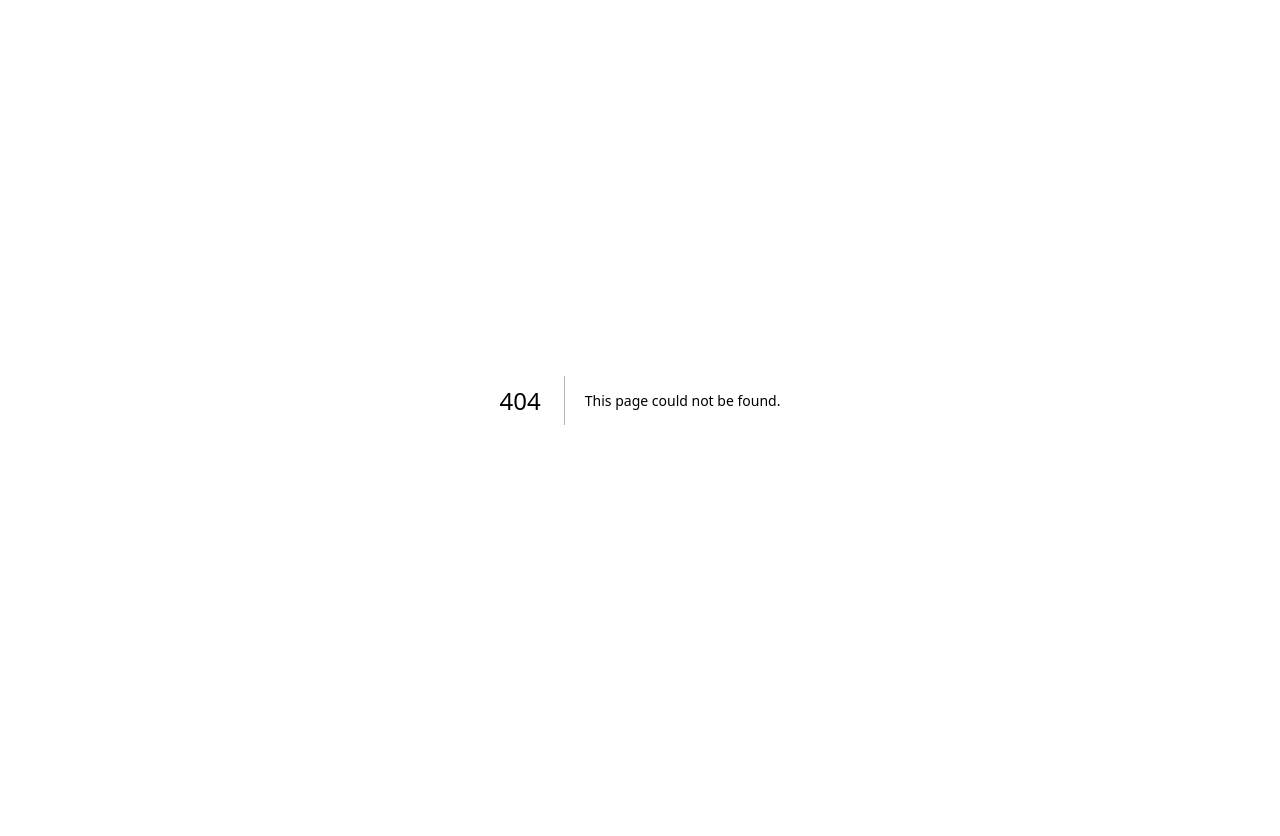
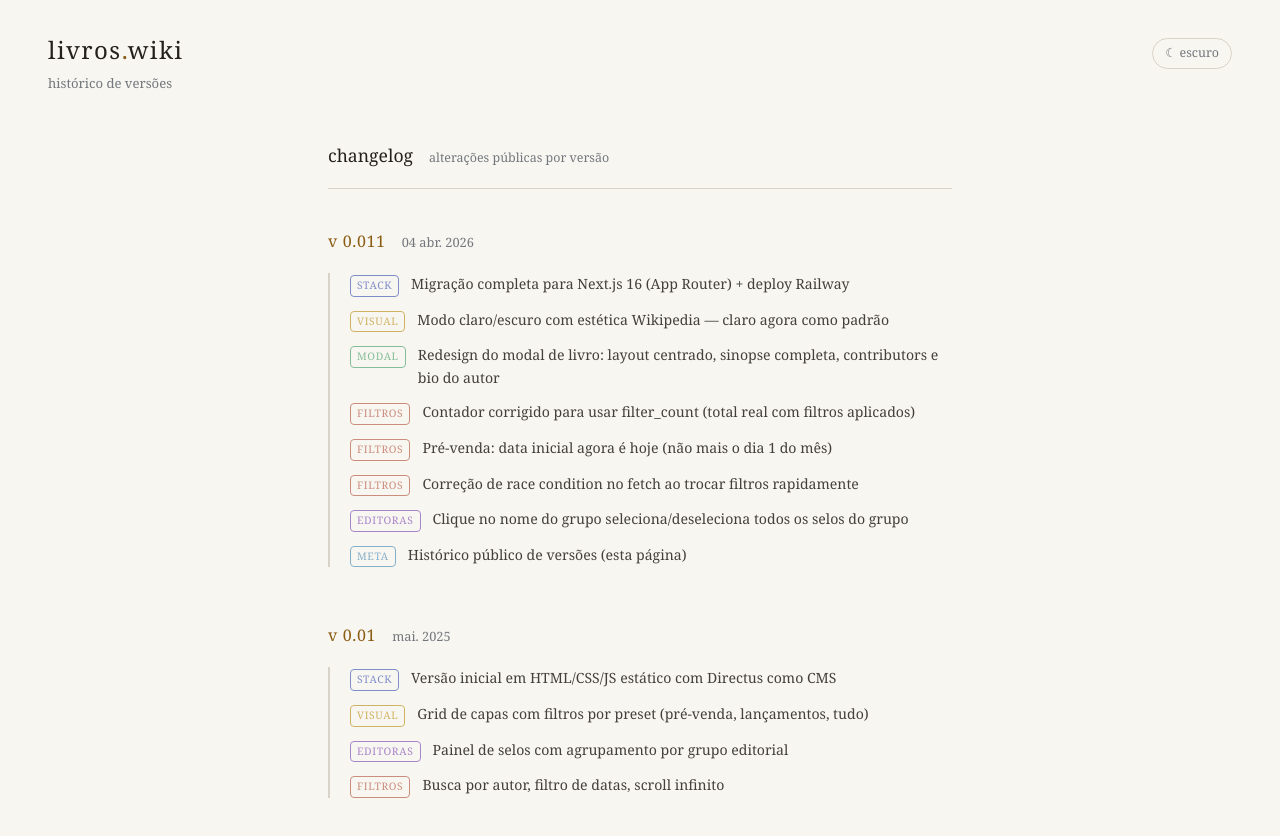
Before and after one commit to dlameira/livros-wiki-next, a Next.js app: page /changelog in a window 1280 px wide. Before the commit this address had no page. Shown: the top 836 px of the page. Before the commit the page ends 800 px from the top, so only its background shows below. Built offline with nearby package versions, Linux system fonts and the light colour scheme.

Commit message:
Light mode default; v0.011; página /changelog com histórico público

```diff
--- /dev/null
+++ b/src/app/changelog/page.tsx
@@ -0,0 +1,113 @@
+'use client'
+
+import { useEffect, useState } from 'react'
+import Link from 'next/link'
+
+const VERSIONS = [
+  {
+    versao: '0.011',
+    data: '04 abr. 2026',
+    mudancas: [
+      { tipo: 'stack',     desc: 'Migração completa para Next.js 16 (App Router) + deploy Railway' },
+      { tipo: 'visual',    desc: 'Modo claro/escuro com estética Wikipedia — claro agora como padrão' },
+      { tipo: 'modal',     desc: 'Redesign do modal de livro: layout centrado, sinopse completa, contributors e bio do autor' },
+      { tipo: 'filtros',   desc: 'Contador corrigido para usar filter_count (total real com filtros aplicados)' },
+      { tipo: 'filtros',   desc: 'Pré-venda: data inicial agora é hoje (não mais o dia 1 do mês)' },
+      { tipo: 'filtros',   desc: 'Correção de race condition no fetch ao trocar filtros rapidamente' },
+      { tipo: 'editoras',  desc: 'Clique no nome do grupo seleciona/deseleciona todos os selos do grupo' },
+      { tipo: 'changelog', desc: 'Histórico público de versões (esta página)' },
+    ],
+  },
+  {
+    versao: '0.01',
+    data: 'mai. 2025',
+    mudancas: [
+      { tipo: 'stack',   desc: 'Versão inicial em HTML/CSS/JS estático com Directus como CMS' },
+      { tipo: 'visual',  desc: 'Grid de capas com filtros por preset (pré-venda, lançamentos, tudo)' },
+      { tipo: 'editoras',desc: 'Painel de selos com agrupamento por grupo editorial' },
+      { tipo: 'filtros', desc: 'Busca por autor, filtro de datas, scroll infinito' },
+    ],
+  },
+]
+
+const TIPO_LABEL: Record<string, string> = {
+  stack:     'stack',
+  visual:    'visual',
+  modal:     'modal',
+  filtros:   'filtros',
+  editoras:  'editoras',
+  changelog: 'meta',
+}
+
+const TIPO_COR: Record<string, string> = {
+  stack:     '#6b7cc4',
+  visual:    '#c9a84c',
+  modal:     '#72b48a',
+  filtros:   '#c47c6b',
+  editoras:  '#9b72c4',
+  changelog: '#72a4c4',
+}
+
+export default function ChangelogPage() {
+  const [tema, setTema] = useState<'dark'|'light'>('light')
+
+  useEffect(() => {
+    const saved = localStorage.getItem('livros-tema') as 'dark'|'light' | null
+    if (saved) setTema(saved)
+  }, [])
+
+  useEffect(() => {
+    document.documentElement.classList.toggle('light', tema === 'light')
+    localStorage.setItem('livros-tema', tema)
+  }, [tema])
+
+  return (
+    <div style={{ minHeight:'100vh', background:'var(--bg)', color:'var(--text)', fontFamily:'Georgia, serif' }}>
+      <header style={{ padding:'32px 48px 0', display:'flex', alignItems:'flex-start', justifyContent:'space-between' }}>
+        <div>
+          <Link href="/" style={{ textDecoration:'none' }}>
+            <h1 style={{ fontSize:'1.5rem', fontWeight:'normal', letterSpacing:'0.06em', color:'var(--text)', marginBottom:6 }}>
+              livros<span style={{ color:'var(--accent)' }}>.</span>wiki
+            </h1>
+          </Link>
+          <p style={{ fontSize:'0.82rem', color:'var(--muted)' }}>histórico de versões</p>
+        </div>
+        <button onClick={() => setTema(t => t === 'dark' ? 'light' : 'dark')}
+          style={{ background:'none', border:'1px solid var(--border)', color:'var(--muted)', fontSize:'0.78rem', fontFamily:'inherit', padding:'5px 12px', borderRadius:20, cursor:'pointer', marginTop:6 }}>
+          {tema === 'dark' ? '☀ claro' : '☾ escuro'}
+        </button>
+      </header>
+
+      <main style={{ maxWidth:720, margin:'48px auto', padding:'0 48px 80px' }}>
+        <div style={{ display:'flex', alignItems:'baseline', gap:16, marginBottom:40, paddingBottom:20, borderBottom:'1px solid var(--border)' }}>
+          <h2 style={{ fontSize:'1.1rem', fontWeight:'normal', color:'var(--text)' }}>changelog</h2>
+          <span style={{ fontSize:'0.78rem', color:'var(--muted)' }}>alterações públicas por versão</span>
+        </div>
+
+        {VERSIONS.map((v, vi) => (
+          <section key={v.versao} style={{ marginBottom: vi < VERSIONS.length - 1 ? 56 : 0 }}>
+            <div style={{ display:'flex', alignItems:'baseline', gap:16, marginBottom:20 }}>
+              <span style={{ fontSize:'1rem', fontWeight:'normal', color:'var(--accent)', letterSpacing:'0.04em' }}>v {v.versao}</span>
+              <span style={{ fontSize:'0.8rem', color:'var(--muted)' }}>{v.data}</span>
+            </div>
+            <div style={{ borderLeft:'2px solid var(--border)', paddingLeft:20, display:'flex', flexDirection:'column', gap:12 }}>
+              {v.mudancas.map((m, mi) => (
+                <div key={mi} style={{ display:'flex', gap:12, alignItems:'flex-start' }}>
+                  <span style={{
+                    fontSize:'0.65rem', textTransform:'uppercase', letterSpacing:'0.06em',
+                    color: TIPO_COR[m.tipo] || 'var(--muted)',
+                    border: `1px solid ${TIPO_COR[m.tipo] || 'var(--border)'}`,
+                    borderRadius:4, padding:'2px 6px', flexShrink:0, marginTop:2, opacity:.85
+                  }}>
+                    {TIPO_LABEL[m.tipo] || m.tipo}
+                  </span>
+                  <span style={{ fontSize:'0.88rem', lineHeight:1.6, color:'var(--text)', opacity:.85 }}>{m.desc}</span>
+                </div>
+              ))}
+            </div>
+          </section>
+        ))}
+      </main>
+    </div>
+  )
+}
--- a/src/components/CatalogoClient.tsx
+++ b/src/components/CatalogoClient.tsx
@@ -1,6 +1,7 @@
 'use client'
 
 import { useEffect, useRef, useState } from 'react'
+import Link from 'next/link'
 import type { Livro, Selo } from '@/app/page'
 
 const DIRECTUS_URL = process.env.NEXT_PUBLIC_DIRECTUS_URL || 'https://directus-production-afdd.up.railway.app'
@@ -69,7 +70,7 @@ export default function CatalogoClient({ livros: initialLivros, totalCount: init
   const hoje = new Date()
 
   // ── Tema ─────────────────────────────────────────────────────────────────────
-  const [tema, setTema] = useState<'dark'|'light'>('dark')
+  const [tema, setTema] = useState<'dark'|'light'>('light')
   useEffect(() => {
     const saved = localStorage.getItem('livros-tema') as 'dark'|'light' | null
     if (saved) setTema(saved)
@@ -257,7 +258,7 @@ export default function CatalogoClient({ livros: initialLivros, totalCount: init
           <h1 style={{ fontSize: '1.5rem', fontWeight: 'normal', letterSpacing: '0.06em', color: 'var(--text)', marginBottom: 6 }}>
             livros<span style={{ color: 'var(--accent)' }}>.</span>wiki
           </h1>
-          <p style={{ fontSize: '0.82rem', color: 'var(--muted)' }}>livros sem algoritmos &nbsp;·&nbsp; <span style={{ color: 'var(--muted)', opacity:.5 }}>v 0.01 beta</span></p>
+          <p style={{ fontSize: '0.82rem', color: 'var(--muted)' }}>livros sem algoritmos &nbsp;·&nbsp; <Link href="/changelog" style={{ color: 'var(--muted)', opacity:.5, textDecoration:'none' }}>v 0.011</Link></p>
           <p style={{ fontSize: '0.68rem', color: 'var(--muted)', opacity:.4, marginTop: 3 }}>por daniel lameira + metabooks</p>
         </div>
         <button onClick={() => setTema(t => t === 'dark' ? 'light' : 'dark')}
```
